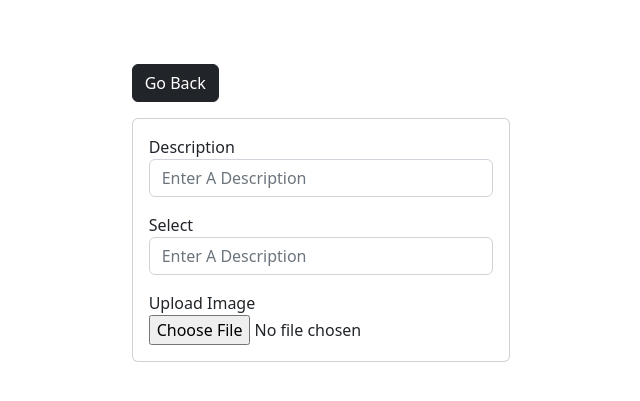
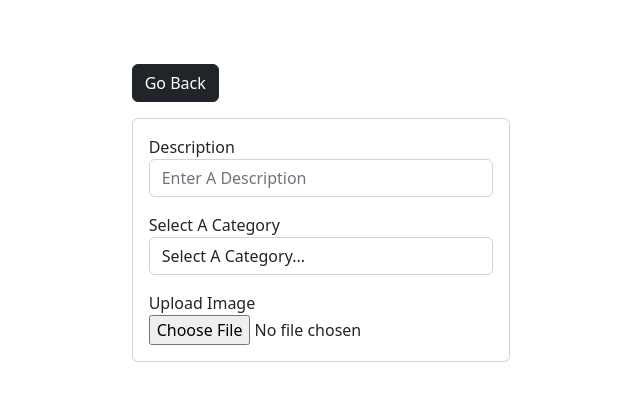
Before and after one commit to Thuotracy/photo-album, a Django app: page /add/ in a window 1280 px wide. Shown: the top 401 px of the page, without its empty margins (319-959 px from the left). Run offline with Django 4.2, Linux system fonts and the light colour scheme.

Commit message:
created a dropdown menu for categories

```diff
--- a/photos/templates/photos/add.html
+++ b/photos/templates/photos/add.html
@@ -20,17 +20,19 @@
                     <form>
                         <div class="form-group m-3">
                             <label>Description</label>
-                            <input type="text" placeholder="Enter A Description" class="form-control">
+                            <input name="description" type="text" placeholder="Enter A Description" class="form-control">
                         </div>
 
                         <div class="form-group m-3">
-                            <label>Select</label>
-                            <input type="text" placeholder="Enter A Description" class="form-control">
+                            <label>Select A Category</label>
+                            <select name="category" class="form-control">
+                                <option value="none">Select A Category...</option>
+                            </select>
                         </div>
 
                         <div class="form-group m-3">
                           <label>Upload Image</label>
-                          <input type="file" class="form-control-file">
+                          <input name="image" type="file" class="form-control-file">
                         </div>
                     </form>
                 </div>
```
